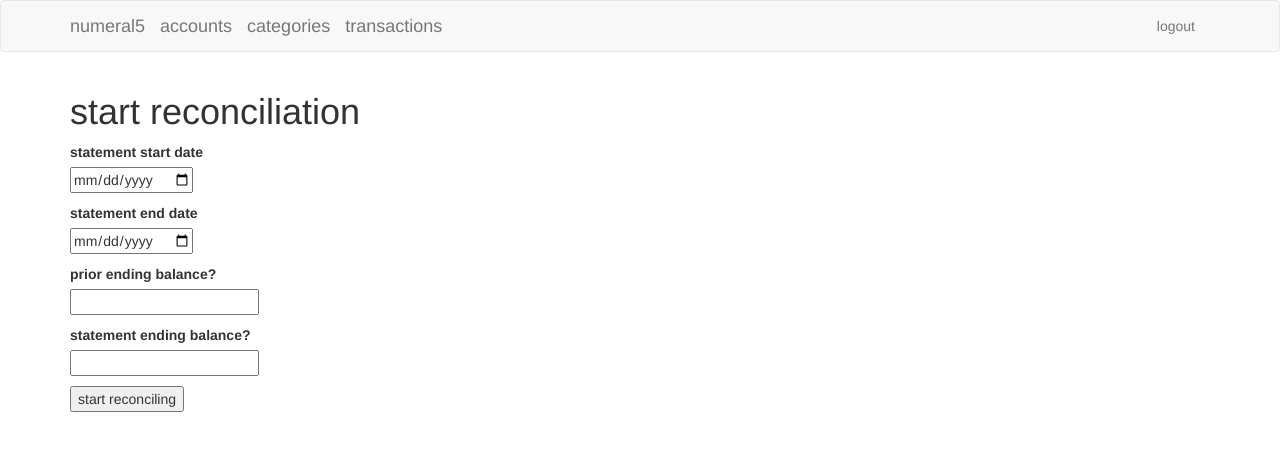
After one commit to redmonroe/numeral5, a Flask app: a page that uses app/templates/main/start_reconciliation.html in a window 1280 px wide. The commit adds this page. Shown: the top 451 px of the page. Run offline with Flask 2, Linux system fonts and the light colour scheme; the visitor is signed in with stand-in values (Sample User, id 1); data comes from the database, SQL or seed files in the repository; some libraries are stand-ins or nearby versions.

Commit message:
reconciliations

```diff
--- a/app/main/forms.py
+++ b/app/main/forms.py
@@ -37,9 +37,16 @@ class TransactionCreationForm(FlaskForm):
     cat_id = SelectField('category?')
     submit = SubmitField('add transaction to register')
 
-
 class EditTransactionForm(TransactionCreationForm):
     submit = SubmitField('submit category changes')
+
+
+class ReconciliationForm(FlaskForm):
+    start_date = DateField('statement start date', validators=[DataRequired()])
+    end_date = DateField('statement end date', validators=[DataRequired()])
+    prior_end_balance = DecimalField('prior ending balance?', validators=[DataRequired()])
+    statement_end_bal = DecimalField('statement ending balance?', validators=[DataRequired()])
+    submit = SubmitField('start reconciling')
 
 '''
 class EditProfileForm(FlaskForm):
--- a/app/main/routes.py
+++ b/app/main/routes.py
@@ -6,8 +6,8 @@ from flask_login import current_user, login_required
 from flask_babel import _, get_locale
 # from guess_language import guess_language
 from app import db
-from app.main.forms import AccountCreationForm, EditAccountForm, EditCategoryForm, CategoryCreationForm, TransactionCreationForm, EditTransactionForm
-from app.models import User, Accounts, Categories, Transactions
+from app.main.forms import AccountCreationForm, EditAccountForm, EditCategoryForm, CategoryCreationForm, TransactionCreationForm, EditTransactionForm, ReconciliationForm
+from app.models import User, Accounts, Categories, Transactions, Reconciliation
 # from app.translate import translate
 from app.main import bp
 
@@ -30,7 +30,17 @@ def accounts(username):
 
     r = Accounts.query.filter(Accounts.user_id == user.id).all()
 
-    return render_template('main/view_account.html', items=r)
+    account_list = []
+    for it in r:
+        s = {}
+        curbal, startbal = Transactions.get_current_balance(it.id)
+        s['acct_name'] = it.acct_name
+        s['id'] = it.id
+        s['current_balance'] = curbal
+        s['start_balance'] = it.startbal
+        account_list.append(s)
+
+    return render_template('main/view_account.html', items=account_list)
 
 @bp.route('/create_account/<username>/', methods=['GET', 'POST'])
 @login_required
@@ -341,23 +351,7 @@ def register(username, id):
 
     user = User.query.filter_by(username=username).first()
 
-    # results = []
     page = request.args.get('page', 1, type=int)
-
-
-    # we need if type transaction use acct_id1 if type transf
-    # results = Transactions.query.filter(or_(Transactions.user_id == user.id, Transactions.acct_id == id)).order_by(Transactions.date.asc()).paginate(page, current_app.config['ITEMS_PER_PAGE'], False)
-
-    '''
-
-           if item.type == 'transfer' and item.acct_id2 == int(id):
-                bal_list.append(item.amount2)
-            elif (item.type == 'transfer') and (item.acct_id == int(id)):
-                print('transfer amount:', item.amount)
-                bal_list.append(item.amount)
-            elif item.type == 'transactions':
-                bal_list.append(item.amount)
-    '''
 
     transactions_and_transfers_native = Transactions.acct_id == id
 
@@ -367,21 +361,9 @@ def register(username, id):
 
     or_filter = or_(*filter_args)
 
-
     results = Transactions.query.filter(or_filter)
-    # results = Transactions.query.filter(and_(Transactions.type == 'transfer', Transactions.acct_id2 == int(id)))
-
-    # results = Transactions.query.filter(and_(Transactions.type == 'transfer', Transactions.acct_id == int(id)))
-        # filter(and_(Transactions.type == 'transfer', Transactions.acct_id2 == int(id)))
-        # filter(Transactions.user_id == user.id).\
-        # paginate(page, current_app.config['ITEMS_PER_PAGE'], False)
-
-
 
     results = results.order_by(Transactions.date.asc()).paginate(page, current_app.config['ITEMS_PER_PAGE'], False)
-
-    # for item in results:
-    #     print(item)
 
     curbal, startbal = Transactions.get_current_balance(id)
 
@@ -394,7 +376,95 @@ def register(username, id):
     return render_template('main/register.html', username=username, items=results.items, startbal=startbal, curbal=curbal, next_url=next_url, prev_url=prev_url)
 
 
+@bp.route('/start_reconciliation/<username>/<id>', methods=['GET', 'POST'])
+@login_required
+def start_reconciliation(username, id):
+    user = User.query.filter_by(username=username).first()
 
+    form = ReconciliationForm()
+
+    if form.validate_on_submit():
+        new_reconciliation = Reconciliation()
+        new_reconciliation.user_id = user.id
+        new_reconciliation.start_date = form.start_date.data
+        new_reconciliation.end_date = form.end_date.data
+        new_reconciliation.prior_end_balance = form.prior_end_balance.data
+        new_reconciliation.statement_end_bal = form.statement_end_bal.data
+        new_reconciliation.acct_id = id
+
+        db.session.add(new_reconciliation)
+        db.session.commit()
+        db.session.close()
+        flash('congratulations, you started reconciling . . .')
+    return render_template('main/start_reconciliation.html', username=username, form=form)
+
+    # return f'reconciliation {username} {id} '
+    """The basic structure of a reconciliation is
+
+    1) pick account
+    2) start date
+    3) end date
+    4) get transactions for that period for that account
+
+    Args:
+        object ([type]): [description]
+    """
+
+    '''
+        choice_row = Accounts.just_show_all_accounts()
+        selection = int(input('Please select account to reconcile: '))
+        account_to_reconcile = 0
+        for k, v in choice_row.items():
+            if selection == k:
+                account_to_reconcile = v
+
+        print('reconciliation account id:', account_to_reconcile)
+
+        date_entry = input('Enter a start date from statement (i.e. 2017/07/21)')
+        year, month, day = map(int, date_entry.split('/'))
+        strt_dt = date(year, month, day)
+
+        date_entry = input('Enter an end date from statement (i.e. 2017/07/21)')
+        year, month, day = map(int, date_entry.split('/'))
+        end_dt = date(year, month, day)
+
+        prior_month_end_bal = Decimal(input('Please enter a prior month ending balance: '))
+        statement_end_bal = Decimal(input('Please enter statement ending balance: '))
+
+        stuff_check = []
+        for stuff in s.query(Transactions).\
+            filter(or_(Transactions.acct_id == account_to_reconcile, Transactions.acct_id2 == account_to_reconcile)).\
+            filter(Transactions.date >= strt_dt, Transactions.date <= end_dt ).\
+            order_by(Transactions.date).all():
+            stuff_check.append(stuff)
+
+        start_bal = s.query(Accounts).filter(
+                Accounts.id == account_to_reconcile).first()
+
+        starting_balance = Decimal(start_bal.startbal)
+
+        start = prior_month_end_bal
+        print('---' * 30)
+        for item in stuff_check:
+            """if matching account is is acct_id then use amount, else use amount2"""
+            if item.acct_id == account_to_reconcile:
+                run_bal = start + item.amount
+                print(item, run_bal)
+                start = run_bal
+            elif item.acct_id2 == account_to_reconcile:
+                run_bal = start + item.amount2
+                print(item, run_bal)
+                start = run_bal
+
+
+        discrepancy = 0
+        acct_end_bal = start
+        discrepancy = acct_end_bal - statement_end_bal
+
+        print(f'\nCurrent difference {discrepancy}.')
+
+        print(f'\nShowing items from account {account_to_reconcile} from {strt_dt} to {end_dt}.\n')
+    '''
 
 # throwaway view to run a function within context of app
 
--- a/app/models.py
+++ b/app/models.py
@@ -103,7 +103,6 @@ class Transactions(db.Model):
 
     def get_current_balance(id): # must include transfers (as opposed to transaction journals which don't)
         from decimal import Decimal
-        print(id, type(id))
         results = []
         r = Transactions.query.filter(Transactions.acct_id2 ==
                                         id, Transactions.type != 'notposted').all()
@@ -121,12 +120,13 @@ class Transactions(db.Model):
 
         for item in results:
             if item.type == 'transfer' and item.acct_id2 == int(id):
-                bal_list.append(item.amount2)
+                bal_list.append(item.amount * -1)
             elif (item.type == 'transfer') and (item.acct_id == int(id)):
                 print('transfer amount:', item.amount)
                 bal_list.append(item.amount)
             elif item.type == 'transactions':
                 bal_list.append(item.amount)
+
 
         try:
             print('bal_list sum', sum(bal_list))
@@ -136,6 +136,18 @@ class Transactions(db.Model):
             curbal = Decimal(starting_balance.startbal) + 0
 
         return curbal, starting_balance
+
+class Reconciliation(db.Model):
+    id = db.Column(db.Integer, primary_key=True)
+    date = db.Column(db.Date)
+    start_date = db.Column(db.Date)
+    end_date = db.Column(db.Date)
+    prior_end_balance = db.Column(db.Numeric)
+    statement_end_bal = db.Column(db.Numeric)
+    user_id = db.Column(db.Integer, db.ForeignKey('user.id'))
+    acct_id = db.Column(db.Integer, db.ForeignKey('accounts.id'))
+
+
 
 @login.user_loader
 def load_user(id):
--- /dev/null
+++ b/app/templates/main/start_reconciliation.html
@@ -0,0 +1,40 @@
+<!DOCTYPE html>
+
+{% extends 'base.html' %}
+{% import 'bootstrap/wtf.html' as wtf %}
+
+{% block app_content %}
+    <h1>start reconciliation</h1>
+    <form action="" method="post">
+        {{ form.hidden_tag() }}
+        <p>
+            {{ form.start_date.label }}<br>
+            {{ form.start_date }}<br>
+            {% for error in form.start_date.errors %}
+            <span style="color: red;">[{{ error }}]</span>
+            {% endfor %}
+        </p>
+        <p>
+            {{ form.end_date.label }}<br>
+            {{ form.end_date(size=32) }}<br>
+            {% for error in form.end_date.errors %}
+            <span style="color: red;">[{{ error }}]</span>
+            {% endfor %}
+        </p>
+        <p>
+            {{ form. prior_end_balance.label }}<br>
+            {{ form. prior_end_balance(size=64) }}<br>
+            {% for error in form. prior_end_balance.errors %}
+            <span style="color: red;">[{{ error }}]</span>
+            {% endfor %}
+        </p>
+        <p>
+            {{ form.statement_end_bal.label }}<br>
+            {{ form.statement_end_bal(size=32) }}<br>
+            {% for error in form.statement_end_bal.errors %}
+            <span style="color: red;">[{{ error }}]</span>
+            {% endfor %}
+        </p>
+        <p>{{ form.submit() }}</p>
+    </form>
+{% endblock %}
```
Also changed, not shown: app/templates/main/view_account.html (+2 -5 lines).
